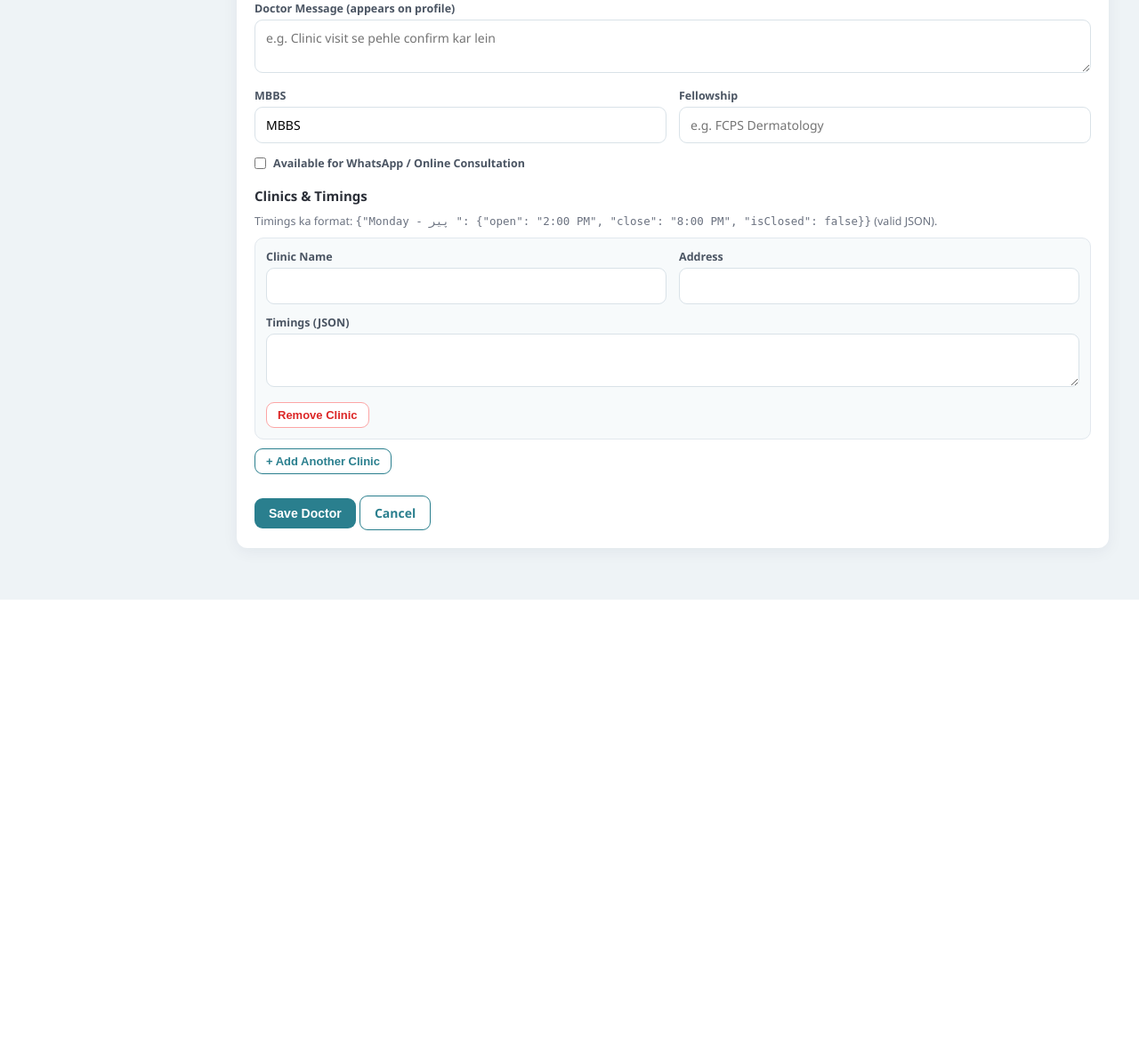
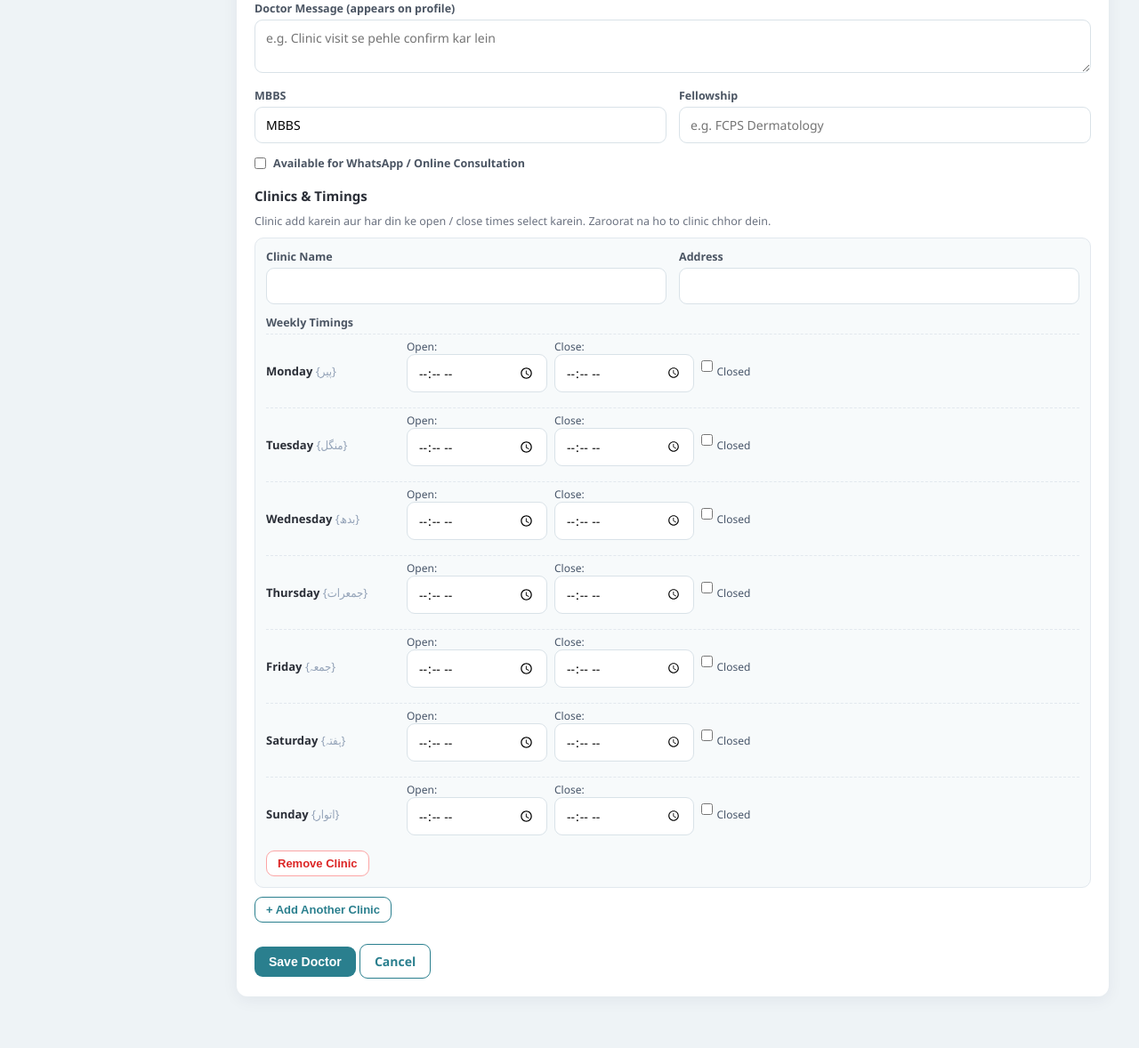
Before and after one commit to Arslan10899/Doctor-App, a Flask app: page /admin/doctors/add in a window 1280 px wide. Shown: the part 909-2087 px from the top of the page at 89% size. Before the commit the page ends 1583 px from the top, so only its background shows below. Run offline with Flask 3, Linux system fonts and the light colour scheme; the visitor is signed in with stand-in values (Sample User, id 1); data comes from the database, SQL or seed files in the repository; data that the repository does not hold is empty.

Commit message:
Clinics & Timings: day-by-day editor instead of raw JSON input

```diff
--- a/templates/admin/admin_doctor_add.html
+++ b/templates/admin/admin_doctor_add.html
@@ -126,7 +126,7 @@
 
         <h2 style="font-size:15px;margin:18px 0 10px;">Clinics &amp; Timings</h2>
         <p style="font-size:12.5px;color:#6b7280;margin-bottom:10px;">
-            Timings ka format: <code>{"Monday - پیر ": {"open": "2:00 PM", "close": "8:00 PM", "isClosed": false}}</code> (valid JSON).
+            Clinic add karein aur har din ke open / close times select karein. Zaroorat na ho to clinic chhor dein.
         </p>
         <div id="clinicRows">
             {% if edit_mode and clinics %}
@@ -142,8 +142,9 @@
                             <input type="text" name="clinic_address" value="{{ cl['address'] or '' }}">
                         </div>
                     </div>
-                    <label class="flabel">Timings (JSON)</label>
-                    <textarea name="clinic_timings" rows="2" class="clinic-timings">{{ cl['timings'] or '' }}</textarea>
+                    <label class="flabel">Weekly Timings</label>
+                    <div class="clinic-days"></div>
+                    <textarea name="clinic_timings" class="clinic-timings" style="display:none;">{{ cl['timings'] or '' }}</textarea>
                     <button type="button" class="btn btn-danger btn-sm remove-clinic">Remove Clinic</button>
                 </div>
                 {% endfor %}
@@ -159,8 +160,9 @@
                             <input type="text" name="clinic_address">
                         </div>
                     </div>
-                    <label class="flabel">Timings (JSON)</label>
-                    <textarea name="clinic_timings" rows="2" class="clinic-timings"></textarea>
+                    <label class="flabel">Weekly Timings</label>
+                    <div class="clinic-days"></div>
+                    <textarea name="clinic_timings" class="clinic-timings" style="display:none;"></textarea>
                     <button type="button" class="btn btn-danger btn-sm remove-clinic">Remove Clinic</button>
                 </div>
             {% endif %}
@@ -208,6 +210,82 @@
             file.addEventListener('change', function() { uploadToInput(file, url, status); });
         }
     })();
+    var DAYS = [
+        { key: 'Monday - پیر', en: 'Monday', ur: 'پیر' },
+        { key: 'Tuesday - منگل', en: 'Tuesday', ur: 'منگل' },
+        { key: 'Wednesday - بدھ', en: 'Wednesday', ur: 'بدھ' },
+        { key: 'Thursday - جمعرات', en: 'Thursday', ur: 'جمعرات' },
+        { key: 'Friday - جمعہ', en: 'Friday', ur: 'جمعہ' },
+        { key: 'Saturday - ہفتہ', en: 'Saturday', ur: 'ہفتہ' },
+        { key: 'Sunday - اتوار', en: 'Sunday', ur: 'اتوار' }
+    ];
+    function timeTo12h(val) {
+        if (!val) { return ''; }
+        var m = val.match(/^(\d{1,2}):(\d{2})\s*([AP]M)?$/i);
+        if (!m) { return val; }
+        var h = parseInt(m[1], 10), mi = m[2], ap = (m[3] || '').toUpperCase();
+        if (!ap) { ap = h >= 12 ? 'PM' : 'AM'; h = h === 12 ? 0 : (h % 12); }
+        h = h % 12; if (h === 0) { h = 12; }
+        return h + ':' + mi + ' ' + ap;
+    }
+    function timeTo24h(val) {
+        if (!val) { return ''; }
+        var m = val.match(/^(\d{1,2}):(\d{2})\s*([AP]M)?$/i);
+        if (!m) { return ''; }
+        var h = parseInt(m[1], 10), mi = m[2], ap = (m[3] || '').toUpperCase();
+        if (ap === 'PM' && h !== 12) { h += 12; }
+        if (ap === 'AM' && h === 12) { h = 0; }
+        return (h < 10 ? '0' + h : h) + ':' + mi;
+    }
+    function parseTimings(str) {
+        if (!str) { return {}; }
+        try { return JSON.parse(str); } catch (e) { return {}; }
+    }
+    function buildDayRow(day) {
+        var row = document.createElement('div');
+        row.className = 'clinic-day-row';
+        row.innerHTML =
+            '<div style="display:flex;align-items:center;gap:8px;flex-wrap:wrap;padding:5px 0;border-top:1px dashed #e2e8ee;">' +
+                '<div style="width:150px;font-size:13px;font-weight:600;">' + day.en + ' <span style="color:#94a3b8;font-weight:400;">{' + day.ur + '}</span></div>' +
+                '<label style="font-size:12px;color:#475569;">Open: <input type="time" class="doc-open"></label>' +
+                '<label style="font-size:12px;color:#475569;">Close: <input type="time" class="doc-close"></label>' +
+                '<label style="font-size:12px;color:#475569;display:flex;align-items:center;gap:4px;"><input type="checkbox" class="doc-closed"> Closed</label>' +
+            '</div>';
+        return row;
+    }
+    function renderDays(container, timings) {
+        container.innerHTML = '';
+        var t = parseTimings(timings);
+        DAYS.forEach(function (day) {
+            var val = null;
+            Object.keys(t).forEach(function (k) {
+                if (k.trim() === day.key.trim()) { val = t[k]; }
+            });
+            if (!val) { val = {}; }
+            var row = buildDayRow(day);
+            var open = row.querySelector('.doc-open'), close = row.querySelector('.doc-close'), closed = row.querySelector('.doc-closed');
+            if (val.open) { open.value = timeTo24h(val.open); }
+            if (val.close) { close.value = timeTo24h(val.close); }
+            if (val.isClosed) { closed.checked = true; }
+            container.appendChild(row);
+        });
+    }
+    function collectTimings(container) {
+        var out = {};
+        Array.prototype.forEach.call(container.querySelectorAll('.clinic-day-row'), function (row) {
+            var idx = container.querySelectorAll('.clinic-day-row');
+            var days = DAYS;
+            var index = Array.prototype.indexOf.call(container.querySelectorAll('.clinic-day-row'), row);
+            var day = days[index];
+            var open = timeTo12h(row.querySelector('.doc-open').value);
+            var close = timeTo12h(row.querySelector('.doc-close').value);
+            var closed = row.querySelector('.doc-closed').checked;
+            if (open || close || closed) {
+                out[day.key] = { open: open, close: close, isClosed: closed };
+            }
+        });
+        return JSON.stringify(out);
+    }
     function clinicRow(name, addr, timings) {
         var d = document.createElement('div');
         d.className = 'clinic-row';
@@ -221,9 +299,11 @@
                 '<div><label class="flabel">Clinic Name</label><input type="text" name="clinic_name" value="' + (name || '') + '"></div>' +
                 '<div><label class="flabel">Address</label><input type="text" name="clinic_address" value="' + (addr || '') + '"></div>' +
             '</div>' +
-            '<label class="flabel">Timings (JSON)</label>' +
-            '<textarea name="clinic_timings" rows="2" class="clinic-timings">' + (timings || '') + '</textarea>' +
+            '<label class="flabel">Weekly Timings</label>' +
+            '<div class="clinic-days"></div>' +
+            '<textarea name="clinic_timings" class="clinic-timings" style="display:none;">' + (timings || '') + '</textarea>' +
             '<button type="button" class="btn btn-danger btn-sm remove-clinic">Remove Clinic</button>';
+        renderDays(d.querySelector('.clinic-days'), timings || '');
         return d;
     }
     document.getElementById('addClinic').addEventListener('click', function () {
@@ -234,5 +314,17 @@
             e.target.closest('.clinic-row').remove();
         }
     });
+    document.addEventListener('DOMContentLoaded', function () {
+        document.querySelectorAll('.clinic-row .clinic-days').forEach(function (c) {
+            var p = c.closest('.clinic-row');
+            renderDays(c, (p.querySelector('.clinic-timings').value) || '');
+        });
+    });
+    document.querySelector('form').addEventListener('submit', function () {
+        document.querySelectorAll('.clinic-row').forEach(function (row) {
+            var days = row.querySelector('.clinic-days');
+            row.querySelector('.clinic-timings').value = collectTimings(days) || '';
+        });
+    });
 </script>
 {% endblock %}
```
